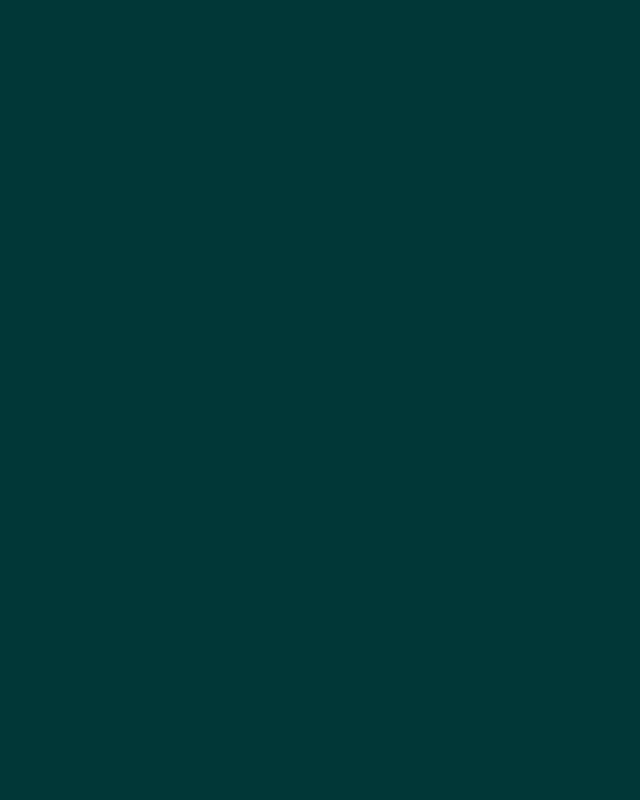
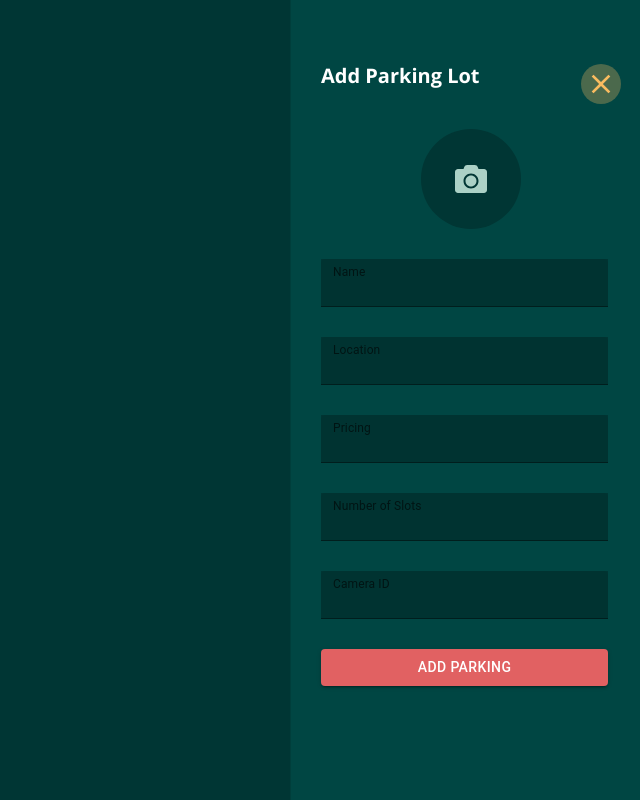
Before and after one commit to ParkingLotDevOps/Automated-Parking-Lot, a React (Create React App) app in the folder web-frontend/: page /addParkingLot in a window 1280 px wide. Before the commit this address had no page. Shown: the whole page, without its empty margins (640-1280 px from the left). Built offline with nearby package versions, Linux system fonts and the light colour scheme.

Commit message:
AddParkingLot Bar

```diff
--- /dev/null
+++ b/web-frontend/src/components/ParkingLotsList/AddParkingLot/AddParkingLot.js
@@ -0,0 +1,117 @@
+import React from 'react';
+import styles from './AddParkingLot.module.css';
+
+import Box from '@mui/material/Box';
+import Drawer from '@mui/material/Drawer';
+import Toolbar from '@mui/material/Toolbar';
+import { FaCamera } from 'react-icons/fa';
+import TextField from '@mui/material/TextField';
+import Button from '@mui/material/Button';
+import CloseIcon from '@mui/icons-material/Close';
+
+const drawerWidth = 350;
+
+
+export default function AddParkingLot() {
+
+  return (
+  <>
+    <Box sx={{ display: 'flex'}} >
+
+      <Drawer
+        sx={{
+          width: drawerWidth,
+          flexShrink: 0,
+          '& .MuiDrawer-paper': {
+            width: drawerWidth,
+            background: "#004643",
+            fontFamily: ' "Open Sans", sans-serif',
+            color: "#537f7d",
+            boxSizing: 'border-box',
+          },
+        }}
+        variant="permanent"
+        anchor="right"
+      >
+        <Toolbar />
+        <main className={styles.main}>
+          <h1 className={styles.name}>Add Parking Lot</h1>
+
+          <div className={styles.CloseIcon}>
+            <CloseIcon className={styles.icon} />
+          </div>
+
+          <div className={styles.upload}>
+            <FaCamera />
+            <div className={styles.inner}>
+              <input type="file" accept="image/png, image/jpeg" />
+            </div>
+          </div>
+
+          <TextField
+            label="Name"
+            type="text"
+            InputLabelProps={{
+              shrink: true,
+            }}
+            variant="filled"
+            size="small"
+            className={styles.TextField}
+          />
+
+          <TextField
+            label="Location"
+            type="text"
+            InputLabelProps={{
+              shrink: true,
+            }}
+            variant="filled"
+            size="small"
+            className={styles.TextField}
+          />
+
+          <TextField
+            label="Pricing"
+            type="text"
+            InputLabelProps={{
+              shrink: true,
+            }}
+            variant="filled"
+            size="small"
+            className={styles.TextField}
+          />
+
+          <TextField
+            label="Number of Slots"
+            type="text"
+            InputLabelProps={{
+              shrink: true,
+            }}
+            variant="filled"
+            size="small"
+            className={styles.TextField}
+          />
+
+          <TextField
+            label="Camera ID"
+            type="text"
+            InputLabelProps={{
+              shrink: true,
+            }}
+            variant="filled"
+            size="small"
+            className={styles.TextField}
+          />
+
+          <Button variant="contained" className={styles.btn}>Add Parking</Button>
+
+
+        </main>
+      </Drawer>
+
+    </Box>
+
+
+  </>
+  );
+};
--- /dev/null
+++ b/web-frontend/src/components/ParkingLotsList/AddParkingLot/AddParkingLot.module.css
@@ -0,0 +1,84 @@
+.main {
+    margin-left: 30px;
+  }
+
+  .name {
+    font-size: 20px;
+    color: white;
+    margin-top: 0px;
+    float: left;
+  }
+
+  .upload {
+    position: relative;
+    width: 100px;
+    height: 100px;
+    margin-left: 100px;
+    margin-top: 25px;
+    background: #003634;
+    border-radius: 50%;
+  }
+
+  .upload svg {
+    position: absolute;
+    top: calc(calc(100px - 2rem) / 2);
+    left: calc(calc(100px - 2rem) / 2);
+    color: #abd1c6;
+    width: 2rem;
+    height: 2rem;
+    z-index: 1;
+  }
+
+  .inner {
+    position: absolute;
+    top: 0;
+    left: 0;
+    width: 100px;
+    height: 100px;
+    border-radius: 50%;
+    overflow: hidden;
+    z-index: 2;
+  }
+
+  .inner input::file-selector-button {
+    width: 100px;
+    height: 100px;
+    color: transparent;
+    background: transparent;
+    border: none;
+    border-radius: 50%;
+    cursor: pointer;
+  }
+
+
+  .TextField{
+    width: 90%;
+    margin-top: 30px !important;
+    background-color: #003634;
+  }
+
+  .btn{
+    width: 90%;
+    margin-top: 30px !important;
+    background-color: #E16162 !important;
+  }
+
+  .CloseIcon{
+    margin-left: 260px;
+    position: relative;
+    width: 40px;
+    height: 40px;
+    border-radius: 50%;
+    background-color: #4b694c;
+  }
+
+  .CloseIcon .icon{
+    position: absolute;
+    top: calc(calc(40px - 2rem) / 2);
+    left: calc(calc(40px - 2rem) / 2);
+    color: #abd1c6;
+    width: 2rem;
+    height: 2rem;
+    z-index: 1;
+    color: #F9BC60;
+  }
--- a/web-frontend/src/components/Sidebar/Sidebar.module.css
+++ b/web-frontend/src/components/Sidebar/Sidebar.module.css
@@ -12,13 +12,13 @@
 
 .position{
     position: relative;
-    top: 170px;
+    top: 150px;
     align-self: center;
 }
 
 .position2{
     position: relative;
-    top: 80px;
+    top: 70px;
     left: 5px;
     width: 55px !important;
     height: 55px !important;
--- a/web-frontend/src/components/index.js
+++ b/web-frontend/src/components/index.js
@@ -9,6 +9,7 @@ import ParkingLotList from './ParkingLotsList/ListItems/ListItems';
 import NotificationsList from './Notifications/NotificationsList/NotificationsList';
 import App from './App/App';
 import Sidebar from './Sidebar/Sidebar';
+import AddParkingLot from './ParkingLotsList/AddParkingLot/AddParkingLot'
 
 export {
   BaseButton,
@@ -21,5 +22,6 @@ export {
   ParkingLotList,
   NotificationsList,
   App,
-  Sidebar
+  Sidebar,
+  AddParkingLot
 };
--- a/web-frontend/src/index.js
+++ b/web-frontend/src/index.js
@@ -11,7 +11,8 @@ import {
   EditParkingLot,
   Sidebar,
   ParkingLotList,
-  NotificationsList
+  NotificationsList,
+  AddParkingLot,
 } from 'components';
 
 createRoot(document.getElementById('root')).render(
@@ -25,6 +26,7 @@ createRoot(document.getElementById('root')).render(
         <Route path="sidebar" element={<Sidebar />} />
         <Route path="list" element={<ParkingLotList />} />
         <Route path="notifications" element={<NotificationsList />} />
+        <Route path="addParkingLot" element={<AddParkingLot />} />
       </Routes>
     </BrowserRouter>
   </StrictMode>
```
Also changed, not shown: 1 other file (tests, documents, lock files or other folders).
